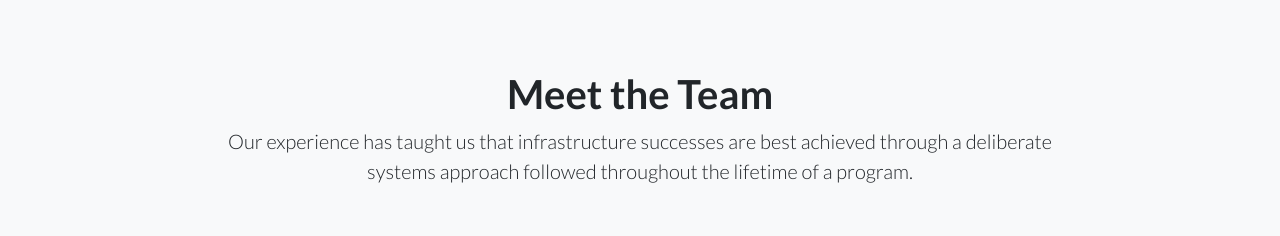
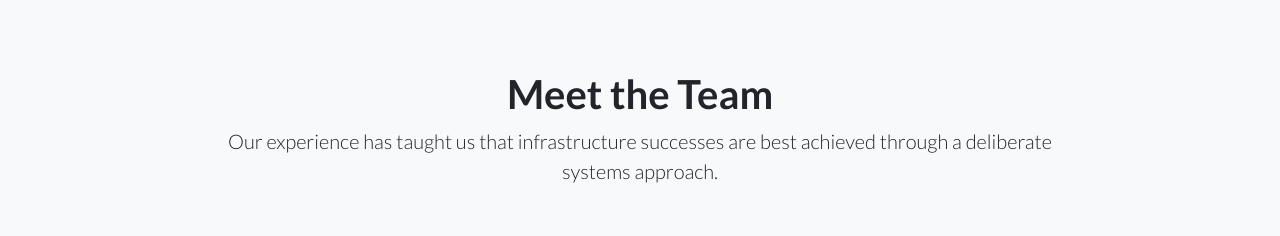
Before and after one commit to benslein/benslein.github.io, a plain HTML site: page index.html in a window 1280 px wide. Shown: the part 2380-2616 px from the top of the page. Drawn offline with Linux system fonts and the light colour scheme.

Commit message:
Updated photos and language

```diff
--- a/index.html
+++ b/index.html
@@ -146,9 +146,7 @@
           <h1>Meet the Team</h1>
           <p class="lead">Our experience has
             taught us that
-            infrastructure successes are best achieved through a deliberate systems approach followed throughout the
-            lifetime of a
-            program.</p>
+            infrastructure successes are best achieved through a deliberate systems approach.</p>
         </div>
       </div>
 
```
Also changed, not shown: img/bg-showcase-brick.jpg, img/who-we-are-aaron.jpg, 1 other file.
